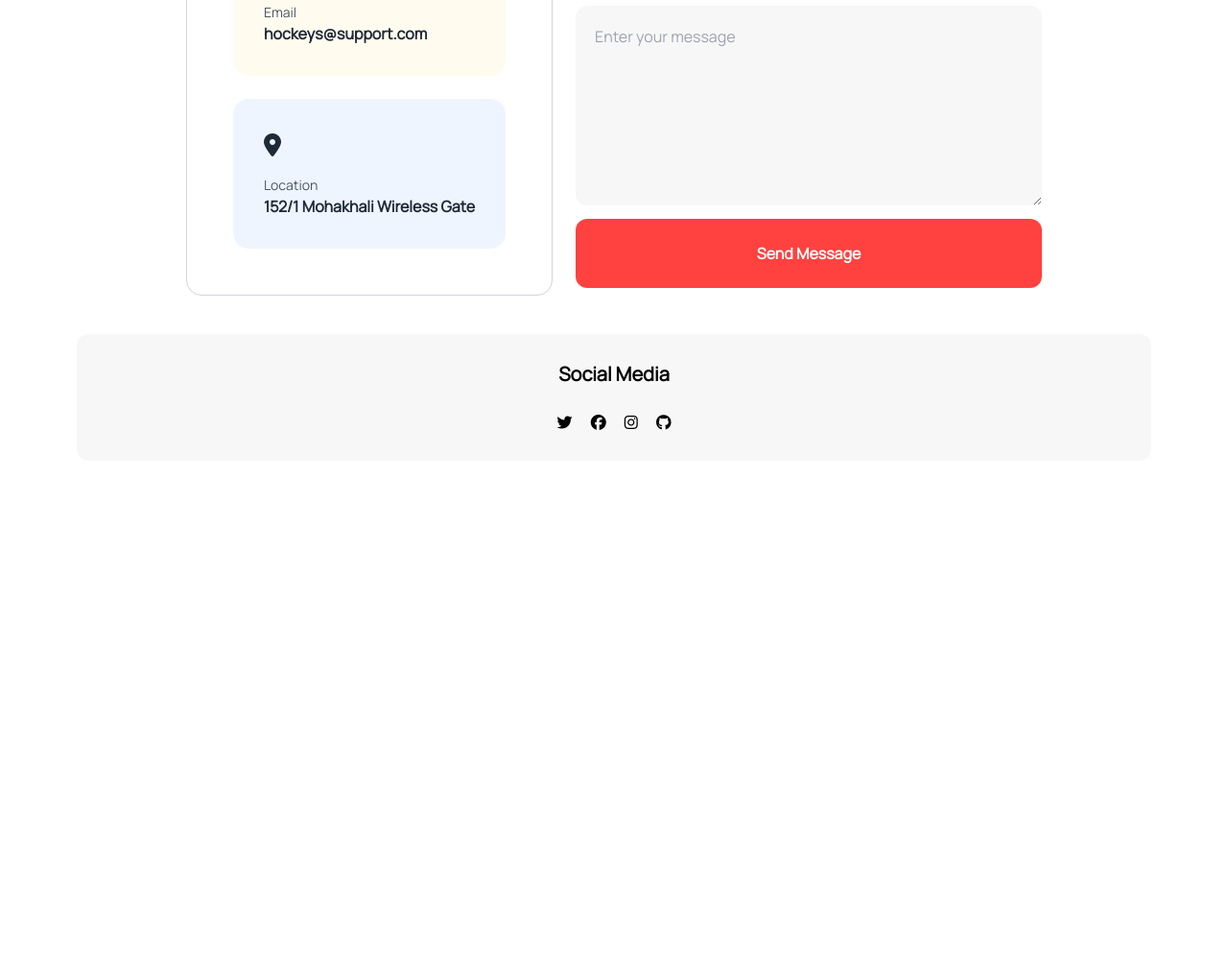
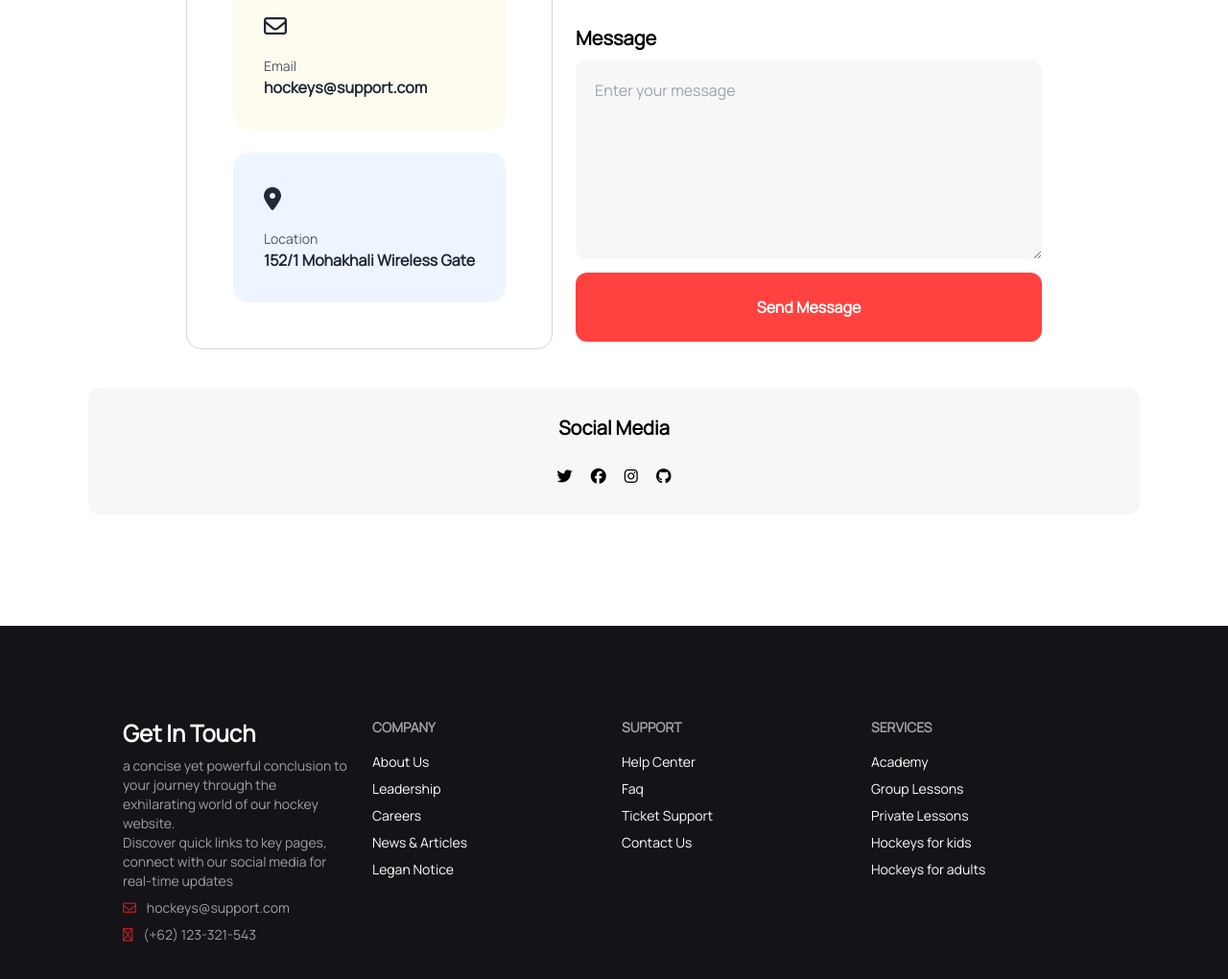
Before and after one commit to sabbir990/programming-hero-assignment3, a plain HTML site: page index.html in a window 1280 px wide. Shown: the part 4947-5967 px from the top of the page at 96% size. Before the commit the page ends 5447 px from the top, so only its background shows below. Drawn offline with nearby package versions, Linux system fonts and the light colour scheme.

Commit message:
Finished: Designing footer

```diff
--- a/index.html
+++ b/index.html
@@ -11,8 +11,8 @@
     <title>Hokey's</title>
 </head>
 
-<body class="lg:py-5 lg:px-20">
-    <header>
+<body>
+    <header class="lg:py-5 lg:px-20">
         <nav class="">
             <div class="navbar bg-base-100">
                 <div class="navbar-start">
@@ -92,7 +92,7 @@
         </section>
         <!-- Banner section ends -->
     </header>
-    <main class="mt-24">
+    <main class="mt-24 lg:py-5 lg:px-20">
         <div class="border-t border-dashed border-gray-500 my-4"></div>
         <br>
         <!-- Professional hockey's club section starts -->
@@ -528,6 +528,7 @@
         <!-- Get In Touch section ends -->
 
         <!-- Social Icon section starts -->
+        <section class="px-3">
             <section
                 class="mt-10 bg-[#13131808] border-transparent rounded-xl w-full p-7 flex flex-col items-center space-y-6">
                 <h1 class="font-bold text-black text-xl">Social Media</h1>
@@ -538,9 +539,45 @@
                     <i class="fa-brands fa-github"></i>
                 </div>
             </section>
+        </section>
         <!-- Social Icon section ends -->
     </main>
-    <footer></footer>
+    <footer
+        class="mt-24 bg-[#131318] lg:py-24 lg:px-32 px-4 py-8 grid grid-cols-2 lg:grid-cols-4 footer bg-base-200 text-base-content text-white">
+        <aside>
+            <h1 class="text-2xl font-bold">Get In Touch</h1>
+            <p class="text-[#FFFFFF99]">a concise yet powerful conclusion to your journey through the <br> exhilarating
+                world of our hockey website. <br> Discover quick links to key pages, <br> connect with our social media
+                for real-time updates</p>
+            <p class="space-x-2"><i class="fa-regular fa-envelope text-red-700 "></i> <span
+                    class="text-[#FFFFFF99]">hockeys@support.com</span></p>
+            <p class="space-x-2"><i class="fa-regular fa-phone text-red-700 "></i> <span class="text-[#FFFFFF99]">(+62)
+                    123-321-543</span></p>
+        </aside>
+        <nav>
+            <header class="footer-title">Company</header>
+            <a class="link link-hover">About Us</a>
+            <a class="link link-hover">Leadership</a>
+            <a class="link link-hover">Careers</a>
+            <a class="link link-hover">News & Articles</a>
+            <a class="link link-hover">Legan Notice</a>
+        </nav>
+        <nav>
+            <header class="footer-title">Support</header>
+            <a class="link link-hover">Help Center</a>
+            <a class="link link-hover">Faq</a>
+            <a class="link link-hover">Ticket Support</a>
+            <a class="link link-hover">Contact Us</a>
+        </nav>
+        <nav>
+            <header class="footer-title">Services</header>
+            <a class="link link-hover">Academy</a>
+            <a class="link link-hover">Group Lessons</a>
+            <a class="link link-hover">Private Lessons</a>
+            <a class="link link-hover">Hockeys for kids</a>
+            <a class="link link-hover">Hockeys for adults</a>
+        </nav>
+    </footer>
 </body>
 
 </html>
```
Lines whose indentation alone changed are shown as unchanged.
